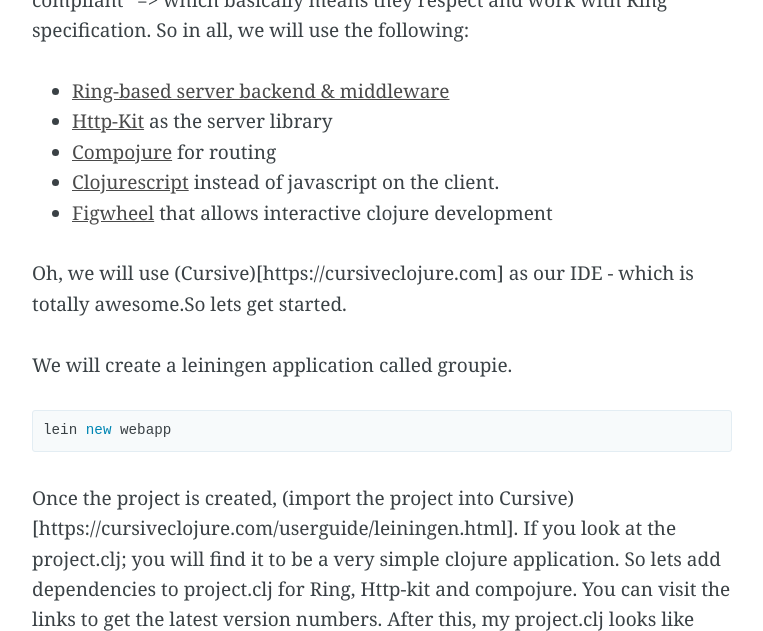
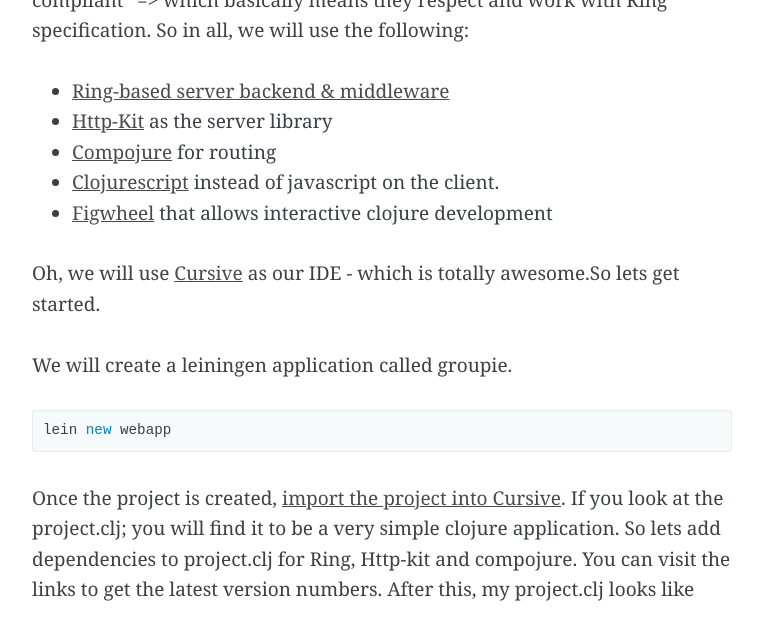
Before and after one commit to krishnabhargav/krishnabhargav.github.com, a Jekyll site: the page built from _posts/2014-09-22-Clojure-Getting-started-with-web-development.md, in a window 1280 px wide and 900 px high, scrolled down 698 px, cut to the strip 0-631 px from the top of the window. Shown: the whole strip, without its empty margins (258-1021 px from the left). Built offline with Jekyll 4.4.1, drawn with Linux system fonts in a browser that asks for light colours; Markdown is read by kramdown in place of the engine named in the settings; some of the changed text lies outside the part shown.

Commit message:
Modified some links and shared more details

```diff
--- a/_posts/2014-09-22-Clojure-Getting-started-with-web-development.md
+++ b/_posts/2014-09-22-Clojure-Getting-started-with-web-development.md
@@ -20,7 +20,7 @@ So what do we need on the server? On the server-side, for a basic web applicatio
 - [Clojurescript](https://github.com/clojure/clojurescript) instead of javascript on the client.
 - [Figwheel](https://github.com/bhauman/lein-figwheel) that allows interactive clojure development
 
-Oh, we will use (Cursive)[https://cursiveclojure.com] as our IDE - which is totally awesome.So lets get started.
+Oh, we will use [Cursive](https://cursiveclojure.com) as our IDE - which is totally awesome.So lets get started.
 
 We will create a leiningen application called groupie.
 
@@ -28,7 +28,7 @@ We will create a leiningen application called groupie.
 lein new webapp
 {%endhighlight %}
 
-Once the project is created, (import the project into Cursive)[https://cursiveclojure.com/userguide/leiningen.html]. If you look at the project.clj; you will find it to be a very simple clojure application. So lets add dependencies to project.clj for Ring, Http-kit and compojure. You can visit the links to get the latest version numbers. After this, my project.clj looks like
+Once the project is created, [import the project into Cursive](https://cursiveclojure.com/userguide/leiningen.html). If you look at the project.clj; you will find it to be a very simple clojure application. So lets add dependencies to project.clj for Ring, Http-kit and compojure. You can visit the links to get the latest version numbers. After this, my project.clj looks like
 
 {% gist krishnabhargav/7919baa593b38f0bc8f8/3bae796c5138f31fd4253b02072cc6c638679673 %}
 
```
Also changed, not shown: other parts of _posts/2014-09-22-Clojure-Getting-started-with-web-development.md (+1 -1 lines).
